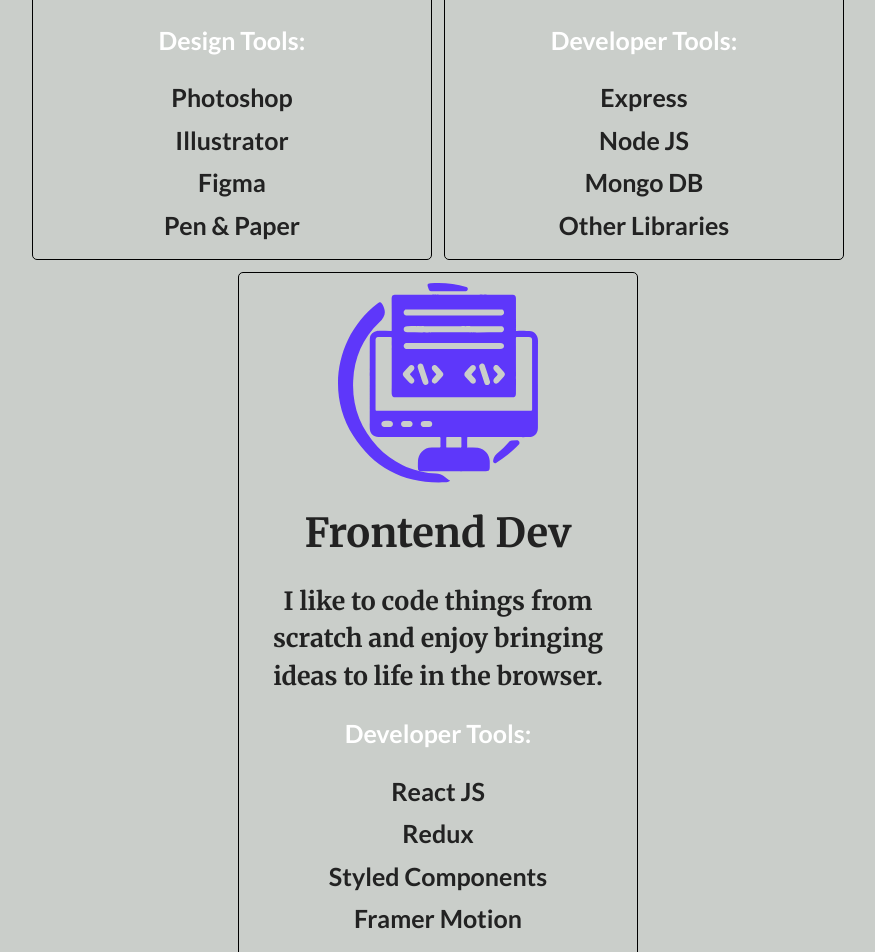
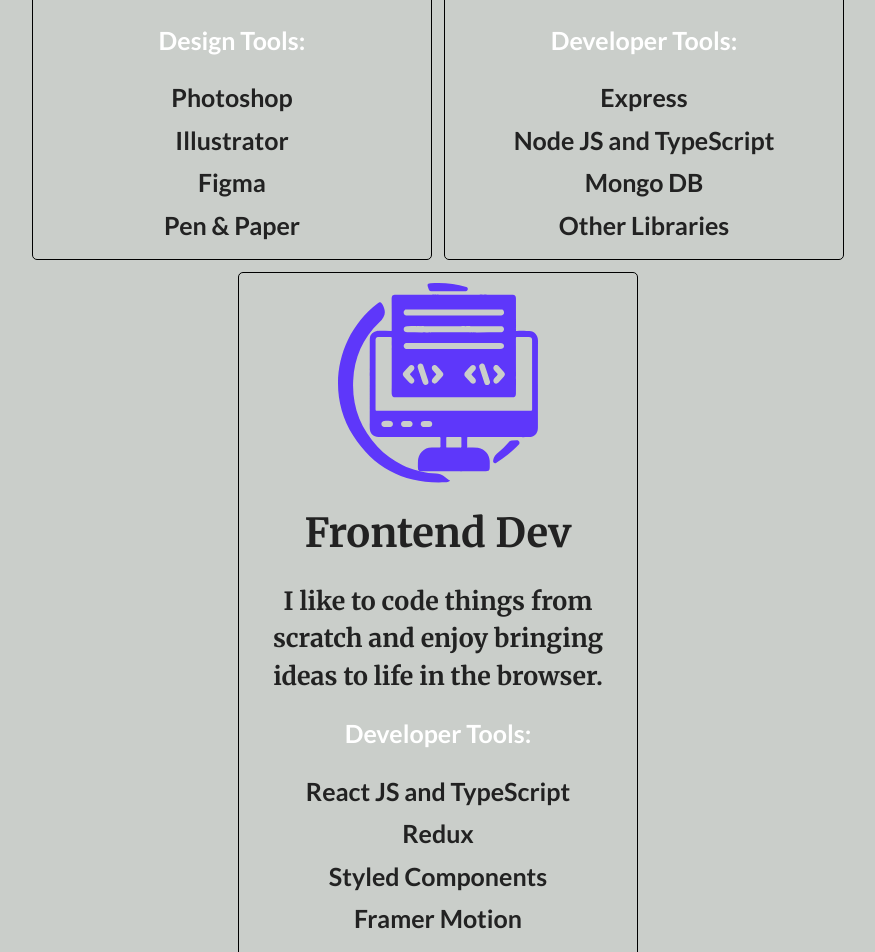
Before and after one commit to KmiloLopez/MySite, a React (Vite) app: page /Home in a window 1280 px wide. Shown: the part 1740-2692 px from the top of the page, without its empty margins (202-1077 px from the left). Built offline with nearby package versions, Linux system fonts and the light colour scheme; a web font is replaced by a local one.

Commit message:
skills update

```diff
--- a/src/components/Skills/Skills.jsx
+++ b/src/components/Skills/Skills.jsx
@@ -74,7 +74,7 @@
               <StyledP>Developer Tools:</StyledP>
 
               <MySkills>Express</MySkills>
-              <MySkills>Node JS</MySkills>
+              <MySkills>Node JS and TypeScript</MySkills>
               <MySkills>Mongo DB</MySkills>
               <MySkills>Other Libraries</MySkills>
             </Box2Child>
@@ -87,7 +87,7 @@
                 life in the browser.
               </H4>
               <StyledP>Developer Tools:</StyledP>
-              <MySkills>React JS</MySkills>
+              <MySkills>React JS and TypeScript</MySkills>
               <MySkills>Redux</MySkills>
               <MySkills>Styled Components</MySkills>
               <MySkills>Framer Motion</MySkills>
```
